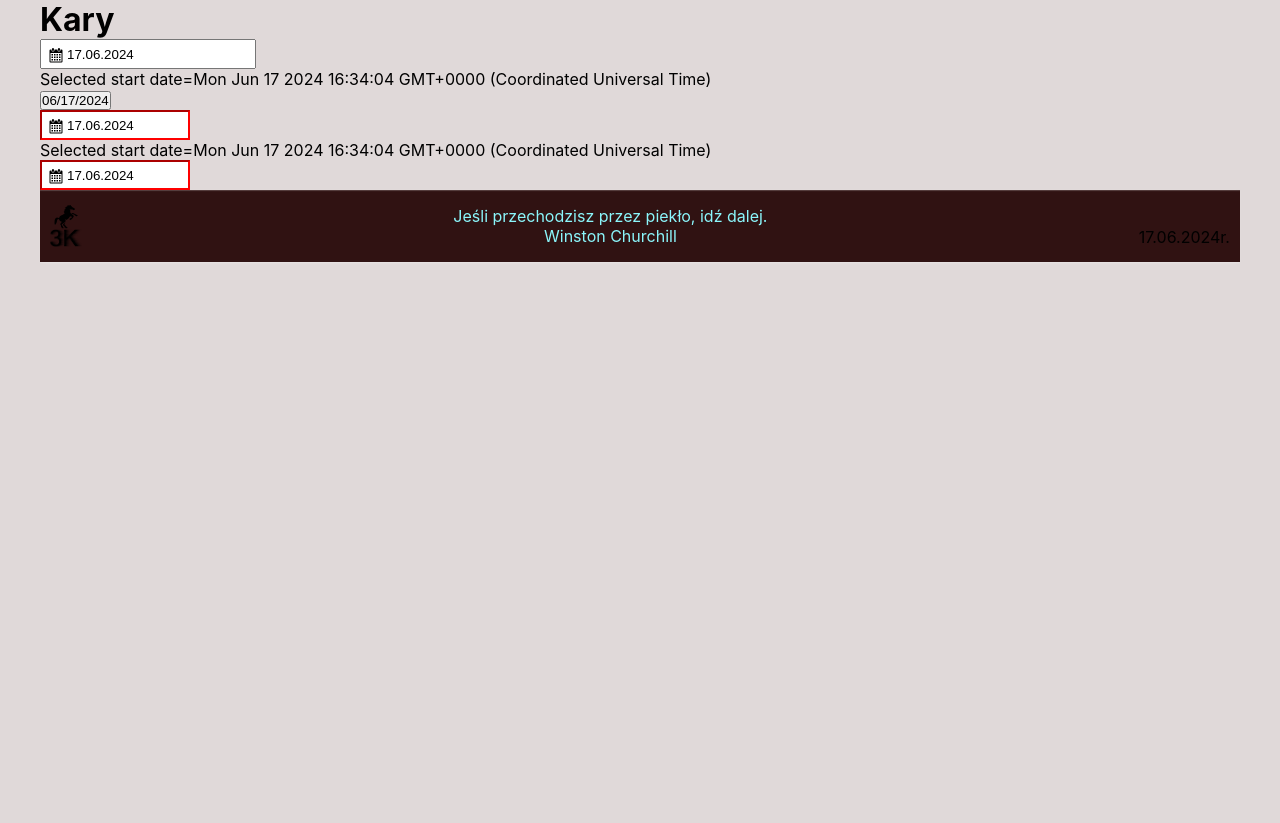
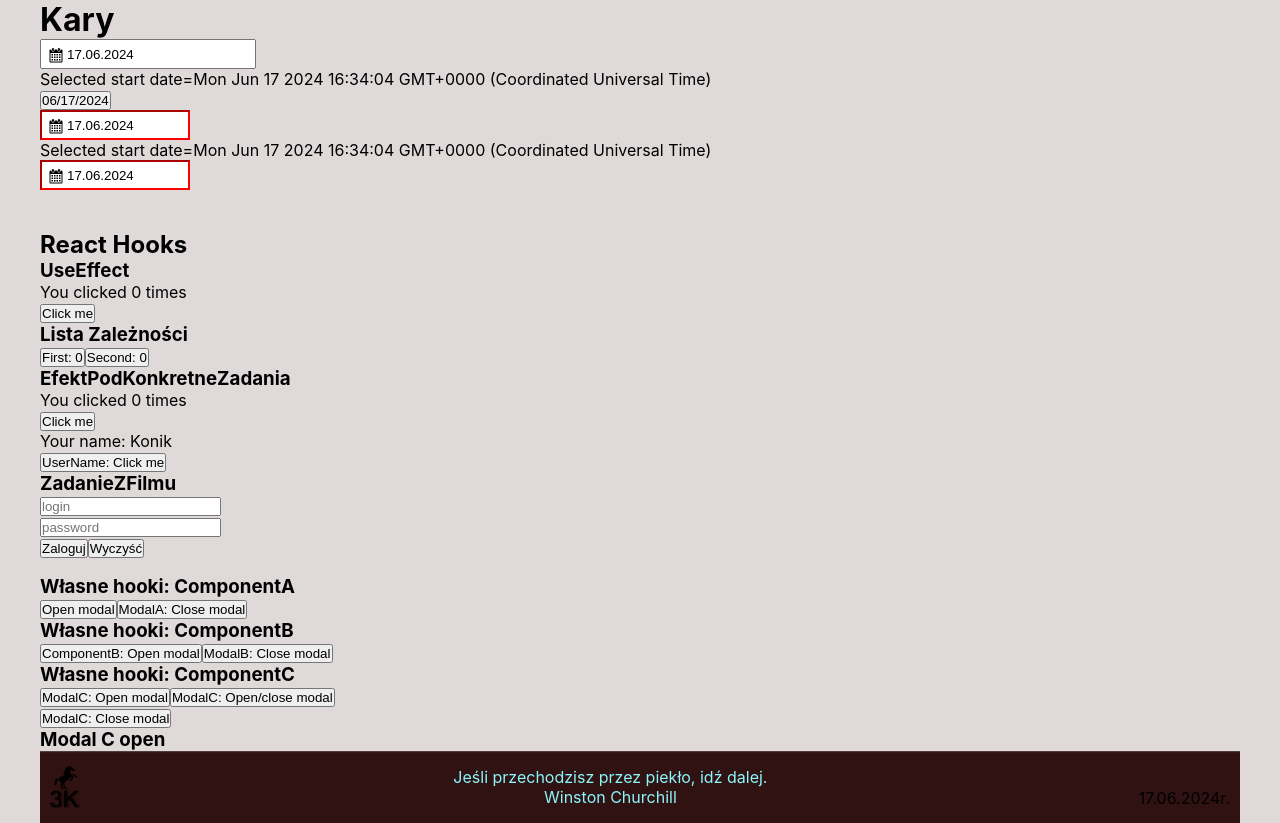
Before and after one commit to KonradKinok/react-helpCreatingWebsite, a React (Vite) app: page / in a window 1280 px wide. Before the commit the page ends 800 px from the top, so only its background shows below. Built offline with nearby package versions, Linux system fonts and the light colour scheme.

Commit message:
06.07.2024

```diff
--- a/package.json
+++ b/package.json
@@ -13,6 +13,7 @@
     "react": "^18.3.1",
     "react-datepicker": "^7.1.0",
     "react-dom": "^18.3.1",
+    "react-hot-toast": "^2.4.1",
     "react-router-dom": "^6.23.1"
   },
   "devDependencies": {
--- /dev/null
+++ b/src/components/ReactHooks/ReactHooks.jsx
@@ -0,0 +1,318 @@
+import { useState, useEffect, useRef } from "react";
+import style from "./ReactHooks.module.scss";
+import toast, { Toaster } from "react-hot-toast";
+
+export const ReactHooks = () => {
+
+    return (
+        <div className={style.container}>
+            <h2>React Hooks</h2>
+            <ReactUseEffect />
+            <ListaZaleznosci />
+            <ComponentWillUnmount />
+            <EfektPodKonkretneZadania />
+            <ZadanieZFilmu />
+            <Toaster />
+            <ComponentA />
+            <ComponentB />
+            <ComponentC />
+        </div>
+    );
+};
+
+export const ReactUseEffect = () => {
+    const [value, setValue] = useState(0);
+
+    useEffect(() => {
+        document.title = `You clicked ${value} times`;
+    });
+
+    // Analogia do componentDidMount
+    useEffect(() => {
+        console.log("ReactUseEffect: Mounting phase");
+    }, []);
+
+    return (
+        <div >
+            <h3>UseEffect</h3>
+            <p>You clicked {value} times</p>
+            <button onClick={() => setValue(value + 1)}>Click me</button>
+        </div>
+    );
+};
+
+export const ListaZaleznosci = () => {
+    const [firstValue, setFirstValue] = useState(0);
+    const [secondValue, setSecondValue] = useState(0);
+
+    useEffect(() => {
+        console.log(firstValue + secondValue);
+    }, [firstValue, secondValue]);
+
+    return (
+        <>
+            <h3>Lista Zależności</h3>
+            <button onClick={() => setFirstValue(value => value + 1)}>
+                First: {firstValue}
+            </button>
+            <button onClick={() => setSecondValue(value => value + 1)}>
+                Second: {secondValue}
+            </button>
+        </>
+    );
+};
+
+export const ComponentWillUnmount = () => {
+    useEffect(() => {
+        console.log("ComponentWillUnmount: Mounting phase");
+
+        return () => {
+            console.log("ComponentWillUnmount: Unmounting phase");
+        };
+    }, []);
+
+    return null;
+};
+
+export function EfektPodKonkretneZadania() {
+    const [username, setUsername] = useState("KonradPoczatkowy");
+    const [value, setValue] = useState(0);
+    const [isLoggedIn, setIsLoggedIn] = useState(false);
+    // 1. Run effect only on mount to init some library
+    useEffect(() => {
+        initThirdPartyLibrary();
+    }, []);
+
+    // 2. Run effect only when username prop changes
+    useEffect(() => {
+        fetchUser(username);
+    }, [username]);
+
+    // 3. Run effect on value prop change
+    useEffect(() => {
+        // Do stuff when value prop changes
+    }, [value]);
+
+    // 4. Run effect on isLoggedIn state change
+    useEffect(() => {
+        // Do stuff when isLoggedIn state changes
+    }, [isLoggedIn]);
+
+    // 5. Run effect on mount and clean up on unmount
+    useEffect(() => {
+        const handleKeyDown = e => console.log("keydown event: ", e);
+        document.addEventListener("keydown", handleKeyDown);
+        return () => {
+            document.removeEventListener("keydown", handleKeyDown);
+        };
+    }, []);
+
+    function initThirdPartyLibrary() {
+        setUsername("Konik");
+    };
+
+    function fetchUser(username) {
+
+    }
+    return (
+        <div >
+            <h3>EfektPodKonkretneZadania</h3>
+            <p>You clicked {value} times</p>
+            <button onClick={() => setValue(value + 1)}>Click me</button>
+            <p>Your name: {username} </p>
+            <button onClick={() => setUsername(value + 1)}>UserName: Click me</button>
+        </div>
+    );
+};
+
+function ZadanieZFilmu() {
+    const [formState, setFormState] = useState();
+    const [forms, updateForm] = useState({
+        login: "",
+        password: "",
+    });
+    const formRef = useRef(null);
+
+    function handleChange(ev) {
+        const { value, name } = ev.currentTarget;
+        updateForm((prevForm) => ({
+            ...prevForm,
+            [name]: value,
+        }));
+    }
+
+    function handleSubmit(ev) {
+        ev.preventDefault();
+        setFormState("wysłany");
+    }
+
+    function handleReset() {
+        updateForm({
+            login: "",
+            password: "",
+        });
+        setFormState("wyczyszczony");
+    }
+
+    useEffect(() => {
+        if (forms.login || forms.password) {
+            console.log('Uruchamianie zmiany stanu na "wypełniany"');
+            setFormState("wypełniany");
+        } else {
+            console.log('Uruchamianie zmiany stanu na "pusty"');
+            setFormState("pusty");
+        }
+    }, [forms.login, forms.password]);
+
+    useEffect(() => {
+        if (!formState) {
+            setFormState("pusty");
+        } else {
+            toast(`ZadanieZFilmu: Formularz jest ${formState}`, {
+                position: "top-center",
+                duration: 2500,
+            });
+        }
+    }, [formState]);
+
+    useEffect(() => {
+        if (forms.login === "Konik") {
+            toast(`ZadanieZFilmu: Witaj ${forms.login}`, {
+                position: "top-center",
+                duration: 2500,
+            });
+        }
+    }, [forms.login]);
+    useEffect(() => {
+        const reportClick = () => {
+            console.log("ZadanieZFilmu: click!");
+        };
+        const formElement = formRef.current;
+        formElement.addEventListener("click", reportClick);
+
+        return () => {
+            formElement.removeEventListener("click", reportClick);
+        };
+    }, []);
+
+    return (
+        <>
+            <h3>ZadanieZFilmu</h3>
+            <form
+                ref={formRef}
+                onSubmit={handleSubmit}
+                onReset={handleReset}
+                style={{ height: "10vh" }}>
+                <div>
+                    <input
+                        placeholder="login"
+                        type="text"
+                        name="login"
+                        value={forms.login}
+                        onChange={handleChange}
+                    />
+                </div>
+
+                <div>
+                    <input
+                        placeholder="password"
+                        type="password"
+                        name="password"
+                        value={forms.password}
+                        onChange={handleChange}
+                    />
+                </div>
+
+                <div>
+                    <button type="submit">Zaloguj</button>
+                    <button type="reset">Wyczyść</button>
+                </div>
+            </form>
+        </>
+    );
+}
+
+// Własne hooki
+// ComponentA.jsx
+const ComponentA = () => {
+    const [isModalOpen, setIsModalOpen] = useState(false);
+    const openModal = () => setIsModalOpen(true);
+    const closeModal = () => setIsModalOpen(false);
+
+    return (
+        <>
+            <h3>Własne hooki: ComponentA</h3>
+            <button onClick={openModal}>Open modal</button>
+            <ModalA isOpen={isModalOpen} onClose={closeModal} />
+        </>
+    );
+};
+function ModalA({ isOpen, onClose }) {
+    return (
+        <>
+            <button onClick={onClose}>ModalA: Close modal</button>
+            {isOpen && <h3>Modal A open</h3>}
+        </>
+    );
+};
+
+// ComponentB.jsx
+const ComponentB = () => {
+    const [isModalOpen, setIsModalOpen] = useState(false);
+    const openModal = () => setIsModalOpen(true);
+    const closeModal = () => setIsModalOpen(false);
+
+    return (
+        <>
+            <h3>Własne hooki: ComponentB</h3>
+            <button onClick={openModal}>ComponentB: Open modal</button>
+            <ModalB isOpen={isModalOpen} onClose={closeModal} />
+        </>
+    );
+};
+
+function ModalB({ isOpen, onClose }) {
+    return (
+        <>
+            <button onClick={onClose}>ModalB: Close modal</button>
+            {isOpen && <h3>Modal B open</h3>}
+        </>
+    );
+};
+
+// src/hooks/useToggle.js
+export const useToggle = (initialState = false) => {
+    const [isOpen, setIsOpen] = useState(initialState);
+    const open = () => setIsOpen(true);
+    const close = () => setIsOpen(false);
+    const toggle = () => setIsOpen(isOpen => !isOpen);
+
+    return { isOpen, open, close, toggle };
+};
+
+// MyComponent.jsx
+const ComponentC = () => {
+    const { isOpen, open, close, toggle } = useToggle(true);
+
+    return (
+        <>
+            <h3>Własne hooki: ComponentC</h3>
+            <button onClick={open}>ModalC: Open modal</button>
+            <button onClick={toggle}>ModalC: Open/close modal</button>
+            <ModalC isOpen={isOpen} onClose={close} />
+        </>
+    );
+};
+
+function ModalC({ isOpen, onClose }) {
+    return (
+        <>
+            {isOpen &&
+                <div>
+                    <button onClick={onClose}>ModalC: Close modal</button>
+                    <h3>Modal C open</h3>
+                </div>
+            }
+        </>
+    );
+};
--- /dev/null
+++ b/src/components/ReactHooks/ReactHooks.module.scss
@@ -0,0 +1,3 @@
+.container{
+    margin-top: 40px;
+}
--- a/src/main.jsx
+++ b/src/main.jsx
@@ -3,10 +3,12 @@ import React from "react";
 import ReactDOM from "react-dom/client";
 import { Footer } from "./components/Footer";
 import { Kary } from "./components/Kary/Kary";
+import { ReactHooks } from "./components/ReactHooks/ReactHooks";
 
 ReactDOM.createRoot(document.getElementById("root")).render(
   <React.StrictMode>
     <Kary />
+    <ReactHooks />
     <Footer />
   </React.StrictMode>
 );
```
Also changed, not shown: 1 other file (tests, documents, lock files or other folders).
